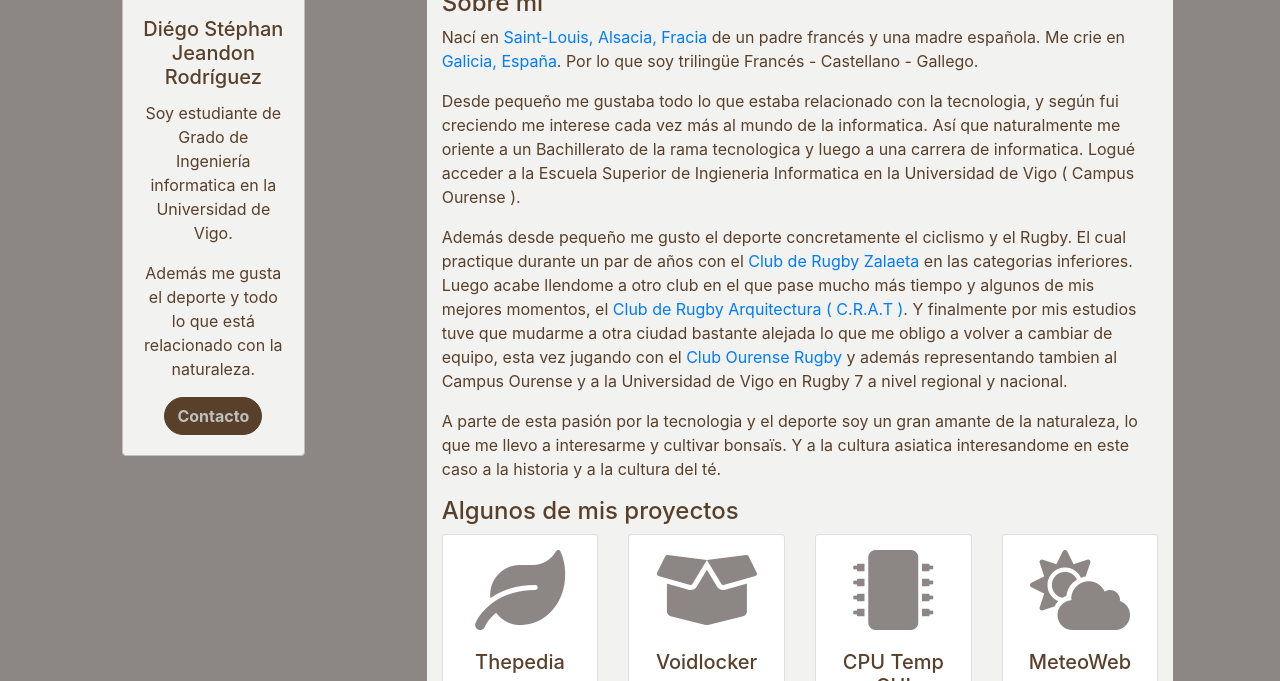
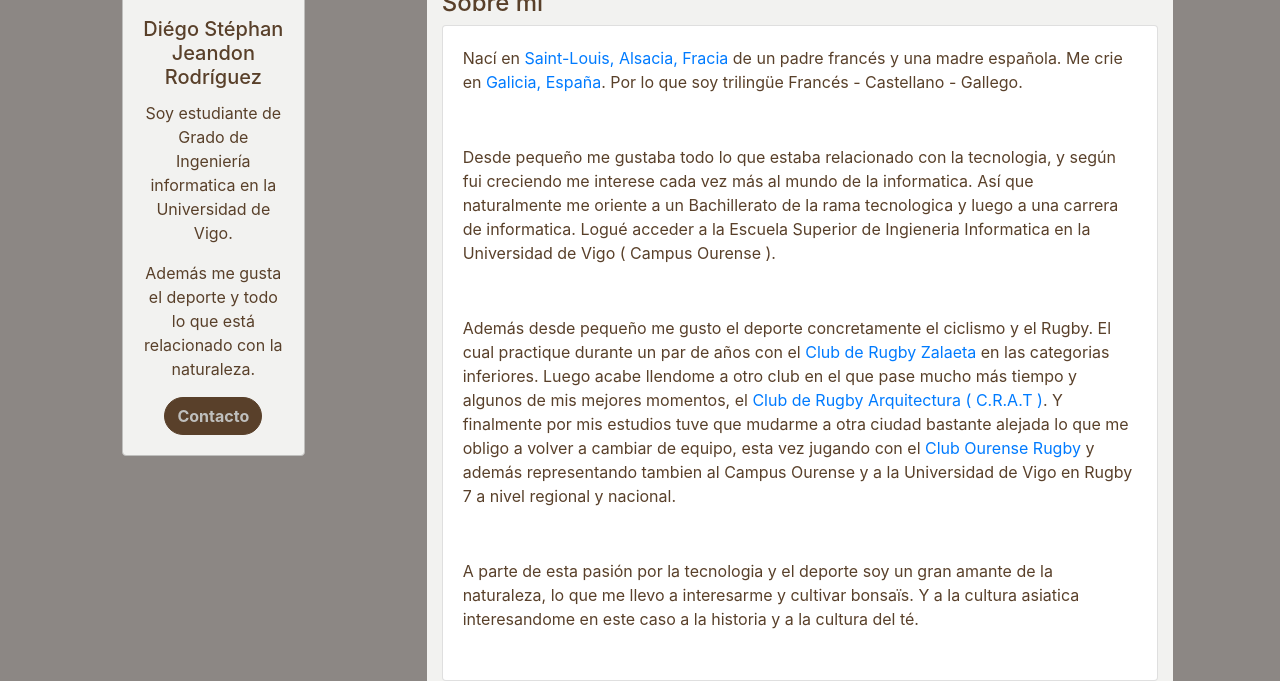
Before and after one commit to StephanJ98/CV, a plain HTML site: page index.html in a window 1280 px wide. Shown: the part 119-800 px from the top of the page. Drawn offline with nearby package versions, Linux system fonts and the light colour scheme.

Commit message:
:pencil: Text to Card

```diff
--- a/index.html
+++ b/index.html
@@ -56,18 +56,22 @@
                 </div>
                 <div class="row">
                   <div class="col-12">
-                    <p class="aligner">
+                    <div class="card projects" >
+                      <div class="card-body">
+                        <p class="card-text aligner">
                           Nací en <a href="https://www.google.com/maps/place/Saint-Louis,+France/@47.5986337,7.5079371,13z/data=!3m1!4b1!4m5!3m4!1s0x4791bbff5d0dcff1:0x40a5fb99a392ee0!8m2!3d47.5859949!4d7.563934">Saint-Louis, Alsacia, Fracia</a> de un padre francés y una madre española. Me crie en <a href="https://www.google.com/maps/place/Galice/@42.7964773,-9.1387512,8z/data=!3m1!4b1!4m5!3m4!1s0xd2e7c868908156b:0xe1ac7930138c9642!8m2!3d42.5750554!4d-8.1338558">Galicia, España</a>. Por lo que soy trilingüe Francés - Castellano - Gallego.
                         </p>
-                    <p class="aligner">
+                        <p class="card-text aligner">
                           Desde pequeño me gustaba todo lo que estaba relacionado con la tecnologia, y según fui creciendo me interese cada vez más al mundo de la informatica. Así que naturalmente me oriente a un Bachillerato de la rama tecnologica y luego a una carrera de informatica. Logué acceder a la Escuela Superior de Ingieneria Informatica en la Universidad de Vigo ( Campus Ourense ).
                         </p>
-                    <p class="aligner">
+                        <p class="card-text aligner">
                           Además desde pequeño me gusto el deporte concretamente el ciclismo y el Rugby. El cual practique durante un par de años con el <a href="http://www.rugbyzalaeta.com/"> Club de Rugby Zalaeta</a> en las categorias inferiores. Luego acabe llendome a otro club en el que pase mucho más tiempo y algunos de mis mejores momentos, el <a href="https://twitter.com/crat1976?lang=fr">Club de Rugby Arquitectura ( C.R.A.T )</a>. Y finalmente por mis estudios tuve que mudarme a otra ciudad bastante alejada lo que me obligo a volver a cambiar de equipo, esta vez jugando con el <a href="https://www.ourenserugby.com/">Club Ourense Rugby</a> y además representando tambien al Campus Ourense y a la Universidad de Vigo en Rugby 7 a nivel regional y nacional.
                         </p>
-                    <p class="aligner">
+                        <p class="card-text aligner">
                           A parte de esta pasión por la tecnologia y el deporte soy un gran amante de la naturaleza, lo que me llevo a interesarme y cultivar bonsaïs. Y a la cultura asiatica interesandome en este caso a la historia y a la cultura del té.
                         </p>
+                      </div>
+                    </div>
                   </div>
                 </div>
               </div>
```
Lines whose indentation alone changed are shown as unchanged.
